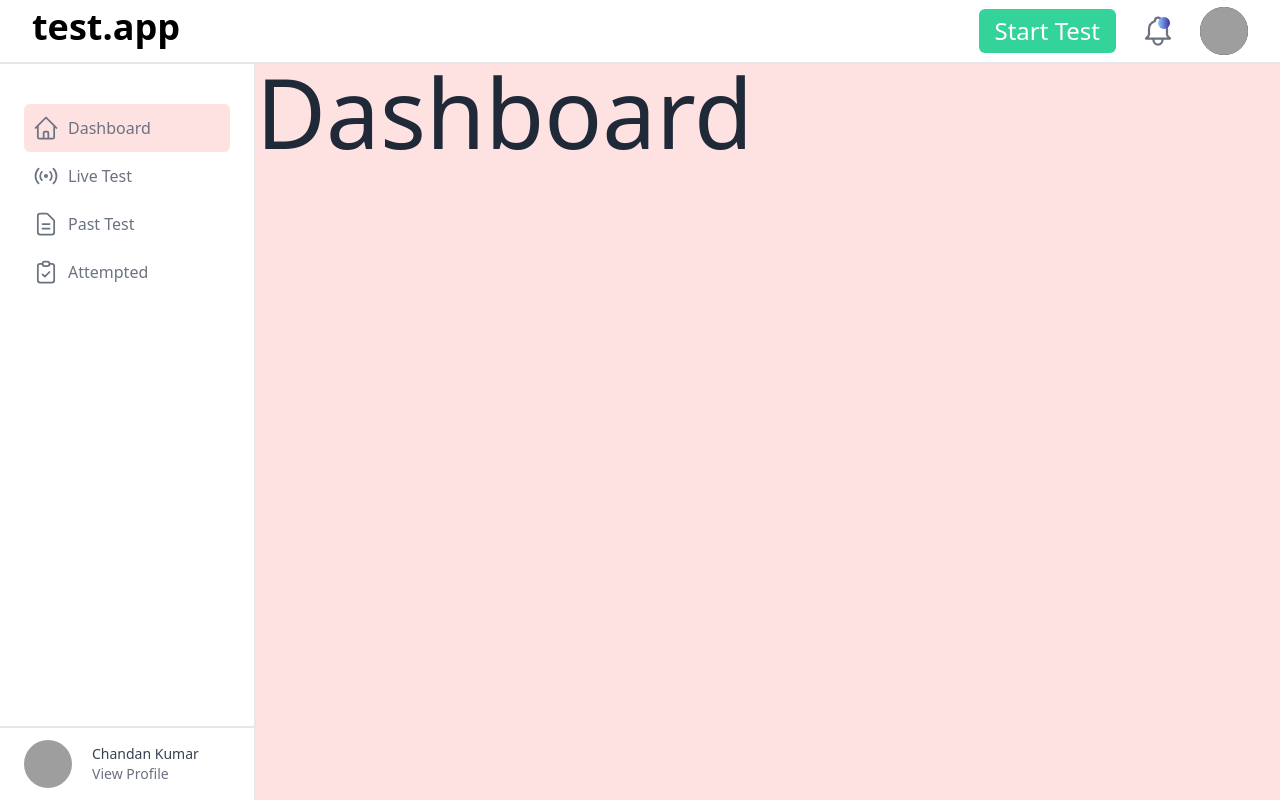
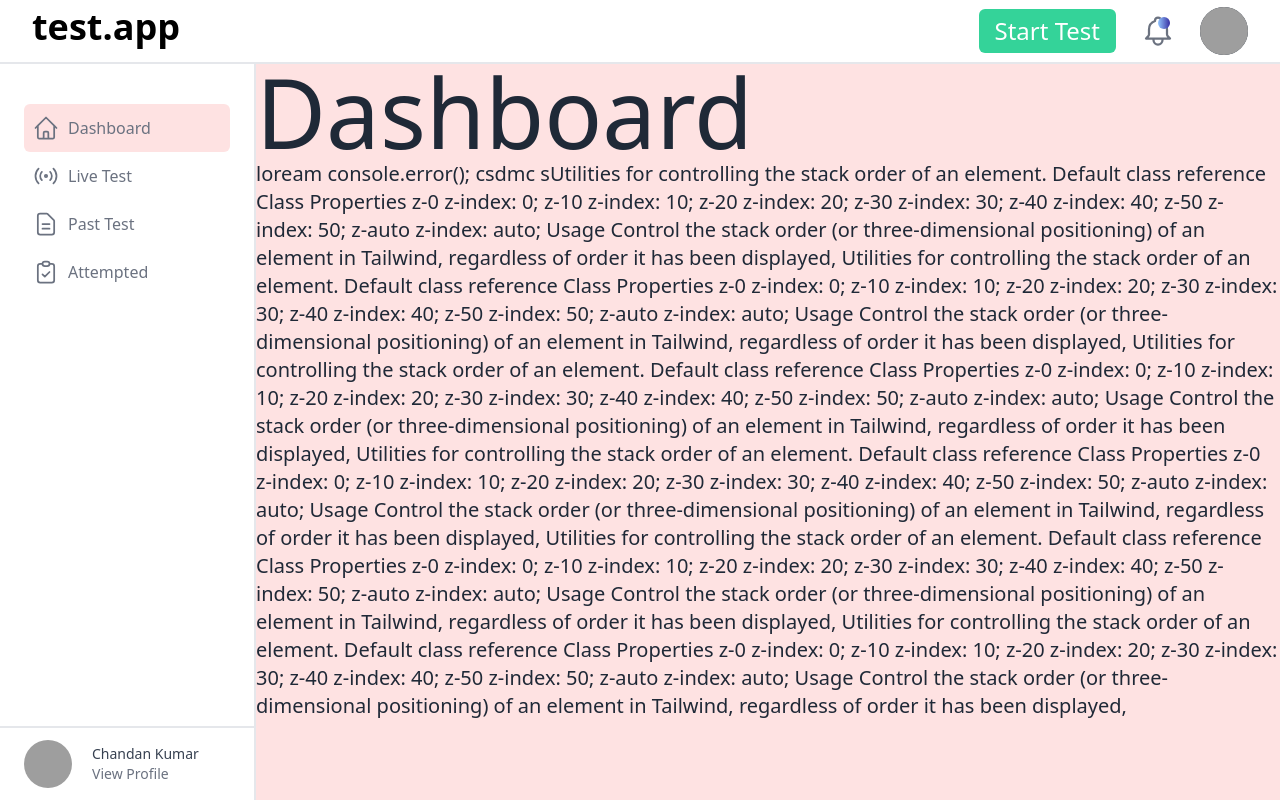
Before and after one commit to chandan-24/test-series-ui, a React (Create React App) app: page /dashboard in a window 1280 px wide. Built offline with nearby package versions, Linux system fonts and the light colour scheme; grey boxes are pictures that could not be loaded.

Commit message:
updated navigation view

```diff
--- a/src/components/Dashboard.js
+++ b/src/components/Dashboard.js
@@ -5,7 +5,93 @@ class Dashboard extends Component {
     return (
       <div className="text-gray-800 text-8xl">
         Dashboard
-      </div>
+          <p className="text-xl">
+            loream console.error(); csdmc sUtilities for controlling the stack order of an element.
+
+  Default class reference
+  Class
+  Properties
+  z-0	z-index: 0;
+  z-10	z-index: 10;
+  z-20	z-index: 20;
+  z-30	z-index: 30;
+  z-40	z-index: 40;
+  z-50	z-index: 50;
+  z-auto	z-index: auto;
+  Usage
+  Control the stack order (or three-dimensional positioning) of an element in Tailwind, regardless of order it has been displayed,
+  Utilities for controlling the stack order of an element.
+
+  Default class reference
+  Class
+  Properties
+  z-0	z-index: 0;
+  z-10	z-index: 10;
+  z-20	z-index: 20;
+  z-30	z-index: 30;
+  z-40	z-index: 40;
+  z-50	z-index: 50;
+  z-auto	z-index: auto;
+  Usage
+  Control the stack order (or three-dimensional positioning) of an element in Tailwind, regardless of order it has been displayed,
+  Utilities for controlling the stack order of an element.
+
+  Default class reference
+  Class
+  Properties
+  z-0	z-index: 0;
+  z-10	z-index: 10;
+  z-20	z-index: 20;
+  z-30	z-index: 30;
+  z-40	z-index: 40;
+  z-50	z-index: 50;
+  z-auto	z-index: auto;
+  Usage
+  Control the stack order (or three-dimensional positioning) of an element in Tailwind, regardless of order it has been displayed,
+  Utilities for controlling the stack order of an element.
+
+  Default class reference
+  Class
+  Properties
+  z-0	z-index: 0;
+  z-10	z-index: 10;
+  z-20	z-index: 20;
+  z-30	z-index: 30;
+  z-40	z-index: 40;
+  z-50	z-index: 50;
+  z-auto	z-index: auto;
+  Usage
+  Control the stack order (or three-dimensional positioning) of an element in Tailwind, regardless of order it has been displayed,
+  Utilities for controlling the stack order of an element.
+
+  Default class reference
+  Class
+  Properties
+  z-0	z-index: 0;
+  z-10	z-index: 10;
+  z-20	z-index: 20;
+  z-30	z-index: 30;
+  z-40	z-index: 40;
+  z-50	z-index: 50;
+  z-auto	z-index: auto;
+  Usage
+  Control the stack order (or three-dimensional positioning) of an element in Tailwind, regardless of order it has been displayed,
+  Utilities for controlling the stack order of an element.
+
+  Default class reference
+  Class
+  Properties
+  z-0	z-index: 0;
+  z-10	z-index: 10;
+  z-20	z-index: 20;
+  z-30	z-index: 30;
+  z-40	z-index: 40;
+  z-50	z-index: 50;
+  z-auto	z-index: auto;
+  Usage
+  Control the stack order (or three-dimensional positioning) of an element in Tailwind, regardless of order it has been displayed,
+          </p>
+        </div>
     );
   }
 }
--- a/src/components/Header.js
+++ b/src/components/Header.js
@@ -15,7 +15,7 @@ class Header extends Component {
 
   render() {
     return (
-      <div className="bg-white w-full h-16 border-b-2 border-gray-200 flex items-center fixed">
+      <div className="bg-white z-10 w-full h-16 border-b-2 border-gray-200 flex items-center fixed">
         <div className="px-8 flex flex-row w-full">
           <div className="text-4xl font-bold">
             test.app
--- a/src/components/Sidebar.js
+++ b/src/components/Sidebar.js
@@ -1,32 +1,105 @@
 import React, { Component } from 'react';
-import { Link } from "react-router-dom";
+import { Link, withRouter } from "react-router-dom";
 
 class Sidebar extends Component {
+  state = {
+    isDashboardActive: false,
+    isLiveTestActive: false,
+    isPastTestActive: false,
+    isAttemptedActive: false,
+  }
+
+  componentDidMount = () => {
+    switch (window.location.pathname) {
+      case '/dashboard' :
+        console.log(this.state);
+        this.setState({isDashboardActive: true});
+        break;
+      case '/live-test' :
+        console.log(this.state);
+        this.setState({isLiveTestActive: true});
+        break;
+      case '/past-test' :
+        console.log(this.state);
+        this.setState({isPastTestActive: true});
+        break;
+      case '/attempted' :
+        console.log(this.state);
+        this.setState({isAttemptedActive: true});
+        break;
+    }
+  }
+
+  handleDashboardFlag = () => {
+    this.setState({
+      isDashboardActive: true,
+      isLiveTestActive: false,
+      isPastTestActive: false,
+      isAttemptedActive: false,
+    })
+  }
+
+  handleLiveTestFlag = () => {
+    this.setState({
+      isDashboardActive: false,
+      isLiveTestActive: true,
+      isPastTestActive: false,
+      isAttemptedActive: false,
+    })
+  }
+
+  handlePastTestFlag = () => {
+    this.setState({
+      isDashboardActive: false,
+      isLiveTestActive: false,
+      isPastTestActive: true,
+      isAttemptedActive: false,
+    })
+  }
+
+  handleAttemptedFlag = () => {
+    this.setState({
+      isDashboardActive: false,
+      isLiveTestActive: false,
+      isPastTestActive: false,
+      isAttemptedActive: true,
+    })
+  }
+
+  resetAllFlag = () => {
+    this.setState({
+      isDashboardActive: false,
+      isLiveTestActive: false,
+      isPastTestActive: false,
+      isAttemptedActive: false,
+    })
+  }
+
   render() {
     return (
       <div className="top-16 fixed avail-height w-1/5 bg-white border-r-2 border-gray-200 ">
         <div className="text-gray-500">
           <div className="mt-10">
             <div>
-              <Link className="mx-6 flex flex-row items-center bg-red-100 h-12 rounded-md hover:shadow-lg hover:text-gray-800" to="/dashboard">
+              <Link onClick={this.handleDashboardFlag} className={(this.state.isDashboardActive ? 'bg-red-100 ': null) + " mx-6 flex flex-row items-center h-12 rounded-md hover:shadow-lg hover:text-gray-800 transition ease-in-out duration-700"} to="/dashboard">
               <svg className="w-7 h-7 mx-2" fill="none" stroke="currentColor" viewBox="0 0 24 24" xmlns="http://www.w3.org/2000/svg"><path strokeLinecap="round" strokeLinejoin="round" strokeWidth={1.5} d="M3 12l2-2m0 0l7-7 7 7M5 10v10a1 1 0 001 1h3m10-11l2 2m-2-2v10a1 1 0 01-1 1h-3m-6 0a1 1 0 001-1v-4a1 1 0 011-1h2a1 1 0 011 1v4a1 1 0 001 1m-6 0h6" /></svg>
                 <span>Dashboard</span>
               </Link>
             </div>
             <div>
-              <Link className="mx-6 flex flex-row items-center h-12 rounded-md hover:shadow-lg hover:text-gray-800" to="/live-test">
+              <Link onClick={this.handleLiveTestFlag} className={(this.state.isLiveTestActive ? 'bg-red-100 ': null) + " mx-6 flex flex-row items-center h-12 rounded-md hover:shadow-lg hover:text-gray-800 transition ease-in-out duration-700"} to="/live-test">
                 <svg className="w-7 h-7 mx-2" fill="none" stroke="currentColor" viewBox="0 0 24 24" xmlns="http://www.w3.org/2000/svg"><path strokeLinecap="round" strokeLinejoin="round" strokeWidth={1.5} d="M5.636 18.364a9 9 0 010-12.728m12.728 0a9 9 0 010 12.728m-9.9-2.829a5 5 0 010-7.07m7.072 0a5 5 0 010 7.07M13 12a1 1 0 11-2 0 1 1 0 012 0z" /></svg>
                 <span>Live Test</span>
               </Link>
             </div>
             <div>
-              <Link className="mx-6 flex flex-row items-center h-12 rounded-md hover:shadow-lg hover:text-gray-800" to="past-test">
+              <Link onClick={this.handlePastTestFlag} className={(this.state.isPastTestActive ? 'bg-red-100 ': null) + " mx-6 flex flex-row items-center h-12 rounded-md hover:shadow-lg hover:text-gray-800 transition ease-in-out duration-700"} to="past-test">
                 <svg className="w-7 h-7 mx-2" fill="none" stroke="currentColor" viewBox="0 0 24 24" xmlns="http://www.w3.org/2000/svg"><path strokeLinecap="round" strokeLinejoin="round" strokeWidth={1.5} d="M9 12h6m-6 4h6m2 5H7a2 2 0 01-2-2V5a2 2 0 012-2h5.586a1 1 0 01.707.293l5.414 5.414a1 1 0 01.293.707V19a2 2 0 01-2 2z" /></svg>
                 <span>Past Test</span>
               </Link>
             </div>
             <div>
-              <Link className="mx-6 flex flex-row items-center h-12 rounded-md hover:shadow-lg hover:text-gray-800" to="/attempted">
+              <Link onClick={this.handleAttemptedFlag} className={(this.state.isAttemptedActive ? 'bg-red-100 ': null) + " mx-6 flex flex-row items-center h-12 rounded-md hover:shadow-lg hover:text-gray-800 transition ease-in-out duration-700"} to="/attempted">
                 <svg className="w-7 h-7 mx-2" fill="none" stroke="currentColor" viewBox="0 0 24 24" xmlns="http://www.w3.org/2000/svg"><path strokeLinecap="round" strokeLinejoin="round" strokeWidth={1.5} d="M9 5H7a2 2 0 00-2 2v12a2 2 0 002 2h10a2 2 0 002-2V7a2 2 0 00-2-2h-2M9 5a2 2 0 002 2h2a2 2 0 002-2M9 5a2 2 0 012-2h2a2 2 0 012 2m-6 9l2 2 4-4" /></svg>
                 <span>Attempted</span>
               </Link>
@@ -41,7 +114,7 @@ class Sidebar extends Component {
 
               <div className="flex flex-col text-sm ml-5">
                 <span className="text-gray-700">Chandan Kumar</span>
-                <Link to="/profile" className="text-gray-500 hover:text-green-600">
+                <Link onClick={this.resetAllFlag} to="/profile" className="text-gray-500 hover:text-green-600">
                   View Profile
                 </Link>
               </div>
@@ -53,4 +126,4 @@ class Sidebar extends Component {
   }
 }
 
-export default Sidebar;
+export default withRouter(Sidebar);
```
